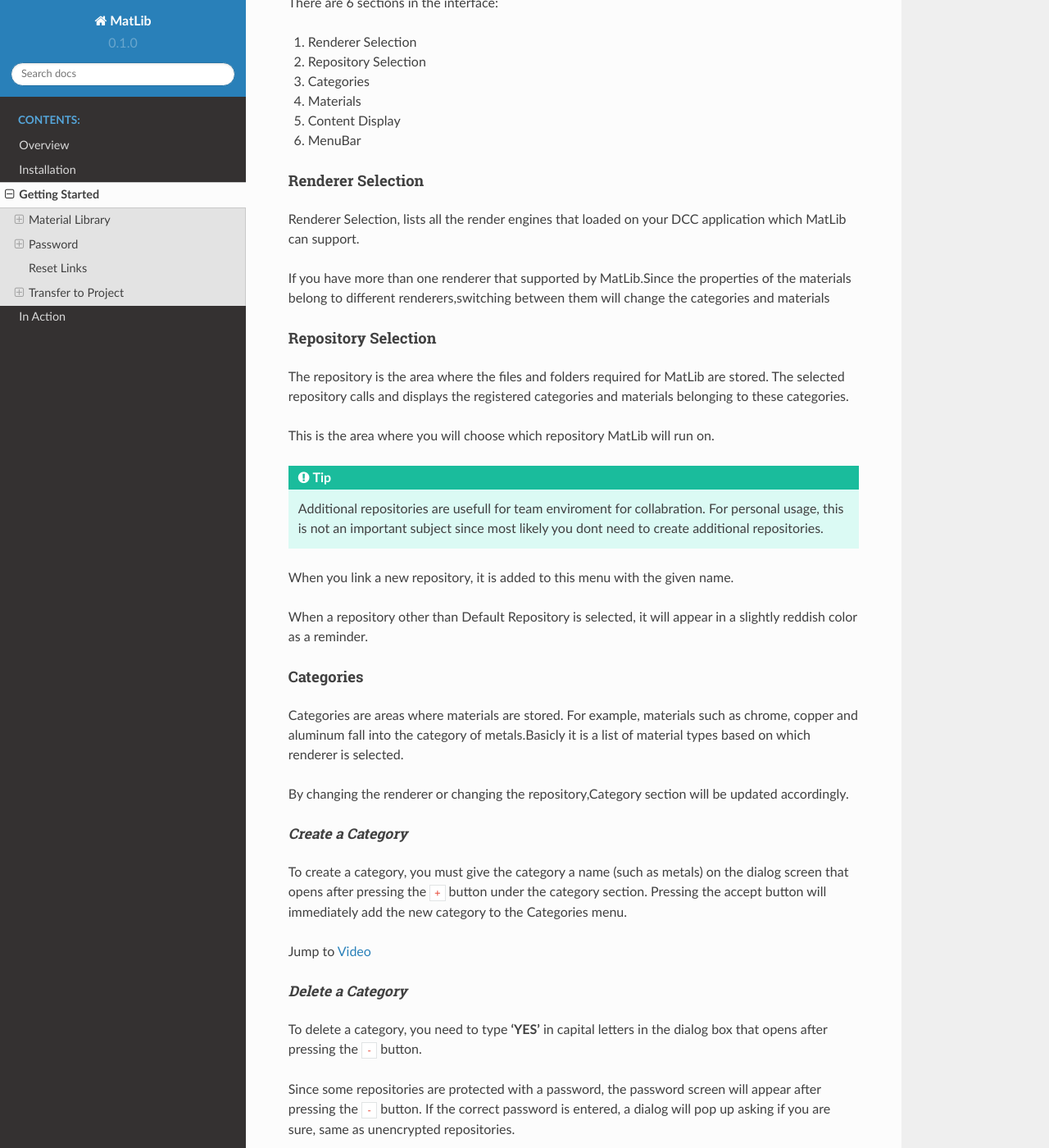
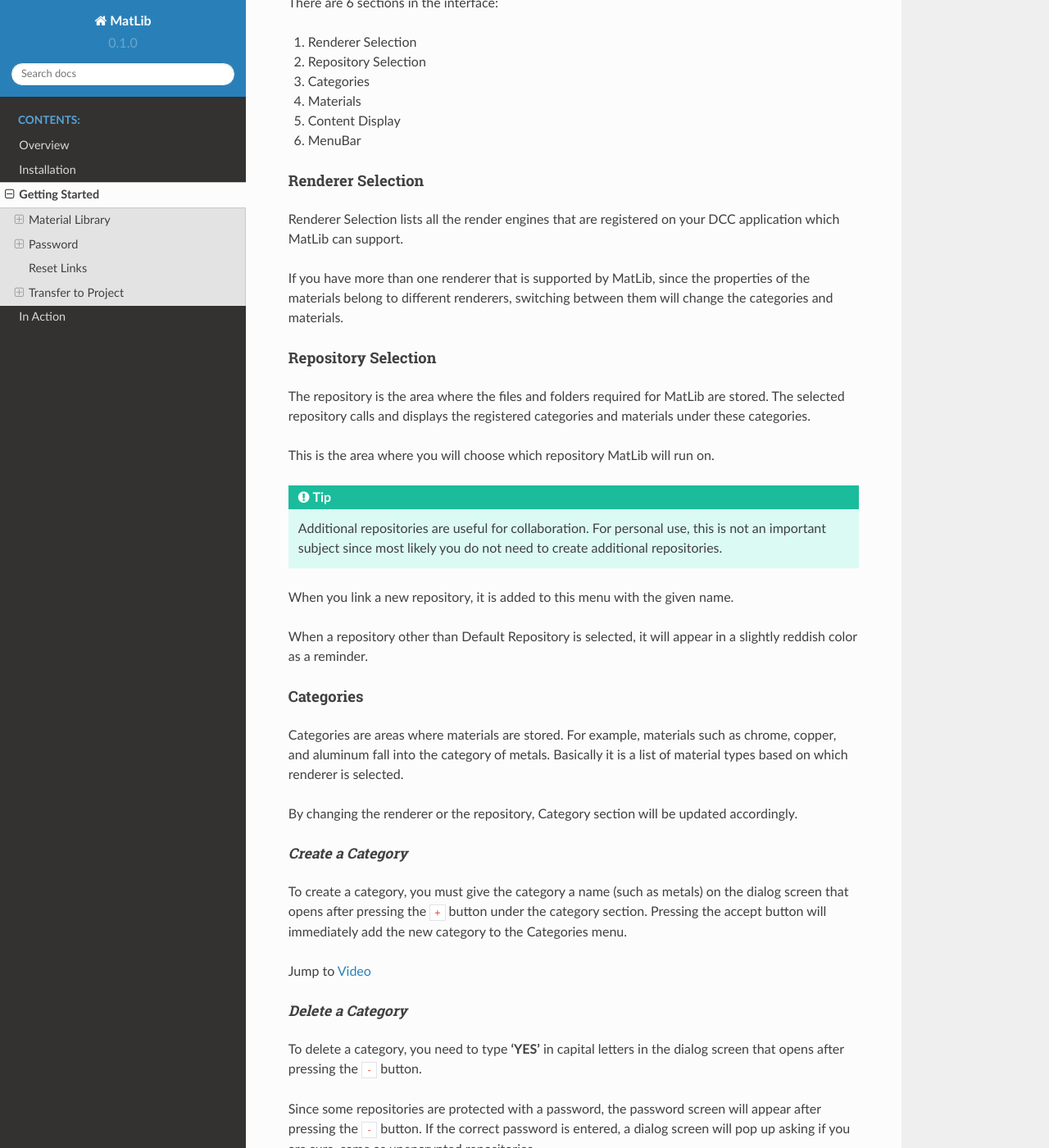
Before and after one commit to erdemirci/MatLib, a Sphinx documentation site: the page built from docs/source/getting_started.rst, in a window 1280 px wide and 1400 px high, scrolled down 1725 px. Shown: the whole window at 82% size. Built offline with Sphinx 7.4.7 and the Read the Docs theme 2.0.0, drawn with Linux system fonts in a browser that asks for light colours; some of the changed text lies outside the part shown.

Commit message:
Update getting_started.rst

```diff
--- a/docs/source/getting_started.rst
+++ b/docs/source/getting_started.rst
@@ -1,7 +1,7 @@
 Getting Started
 ++++
 
-Lets go over the Icons and their functions in the MatLib shelf.
+Let's go over the Icons and their functions in the MatLib shelf.
 
 .. image:: /images/shelf_icons.png
 
@@ -42,19 +42,19 @@
 Renderer Selection
 ____
 
-Renderer Selection, lists all the render engines that loaded on your DCC application which MatLib can support.
+Renderer Selection lists all the render engines that are registered on your DCC application which MatLib can support.
 
-If you have more than one renderer that supported by MatLib.Since the properties of the materials belong to different renderers,switching between them will change the categories and materials
+If you have more than one renderer that is supported by MatLib, since the properties of the materials belong to different renderers, switching between them will change the categories and materials.
 
 Repository Selection
 ____
 
-The repository is the area where the files and folders required for MatLib are stored. The selected repository calls and displays the registered categories and materials belonging to these categories.
+The repository is the area where the files and folders required for MatLib are stored. The selected repository calls and displays the registered categories and materials under these categories.
 
 This is the area where you will choose which repository MatLib will run on.
 
-.. tip:: Additional repositories are usefull for team enviroment for collabration.
-         For personal usage, this is not an important subject since most likely you dont need to create additional repositories.
+.. tip:: Additional repositories are useful for collaboration.
+         For personal use, this is not an important subject since most likely you do not need to create additional repositories.
 
 
 When you link a new repository, it is added to this menu with the given name.
@@ -65,9 +65,9 @@
 Categories
 ____
 
-Categories are areas where materials are stored. For example, materials such as chrome, copper and aluminum fall into the category of metals.Basicly it is a list of material types based on which renderer is selected.
+Categories are areas where materials are stored. For example, materials such as chrome, copper, and aluminum fall into the category of metals. Basically it is a list of material types based on which renderer is selected.
 
-By changing the renderer or changing the repository,Category section will be updated accordingly.
+By changing the renderer or the repository, Category section will be updated accordingly.
 
 
 *Create a Category*
@@ -81,9 +81,9 @@
 *Delete a Category*
 ~~~~
 
-To delete a category, you need to type **'YES'** in capital letters in the dialog box that opens after pressing the ``-`` button.
+To delete a category, you need to type **'YES'** in capital letters in the dialog screen that opens after pressing the ``-`` button.
 
-Since some repositories are protected with a password, the password screen will appear after pressing the ``-`` button. If the correct password is entered, a dialog will pop up asking if you are sure, same as unencrypted repositories.
+Since some repositories are protected with a password, the password screen will appear after pressing the ``-`` button. If the correct password is entered, a dialog screen will pop up asking if you are sure, same as unencrypted repositories.
 
 .. image:: /images/password_protect.jpg
 
@@ -102,7 +102,7 @@
 *Add a Material*
 ~~~~
 
-To add material, first make sure that the render engine is set to the same as the render selection.
+To add a material, first make sure that the render engine is the same as the "Renderer Selection".
 
 After choosing the right render engine, enter the desired aspect ratio in the render settings. This ratio is important for the size of the icon to be used for the material.
 
@@ -111,30 +111,30 @@
 Render the material with Maya’s native renderview.
 
 .. warning::
-   Do not try to render with render engine's own frame buffer.Since not all of the render engines have Python support for frame buffer, current version of MatLib only works with Maya's native frame buffer.
+   Do not try to render with render engine's own frame buffer. Since not all of the render engines have Python support for frame buffer, current version of MatLib only works with Maya's native frame buffer.
 
-When the rendering is completed, select the Shading Group (SG) node of the material from *Hypershade* or *NodeEditor* and click the ``Add Material to Category`` button in MatLib. Pressing this button will open up a new dialog box and ask you to fill in the material name and description.
+When the rendering is complete, select the Shading Group (SG) node of the material from *Hypershade* or *NodeEditor* and click the ``Add Material to Category`` button in MatLib. Pressing this button will open up a new dialog screen and ask you to fill in the material name and description.
 
 .. image:: /images/ShadingGroup.jpg
 
 .. tip::
-   In Maya, all materials come with a shading group attached to it.It holds information such as the lights that illuminate the material, the object that uses this        material, and what kind of material has been added to it.
+   In Maya, all materials come with a shading group attached to it. It holds information such as the lights that illuminate the material, the object that uses this        material, and what kind of material has been added to shading group.
 
    More info: https://knowledge.autodesk.com/support/maya/learn-explore/caas/CloudHelp/cloudhelp/2016/ENU/Maya/files/GUID-AFA1881C-B5F4-4514-ADC6-A166CA25558D-htm.html
 
 
-*The material name* is the label of the material that will be included in the material icon. This is also important for the search bar.
+The *material name* is the label of the material that will be included in the material icon. This is also important for the search bar.
 
-*The description* is, where you can put some notes about the material.
+The *description* is, where you can put some notes about the material.
 
-It is possible to change the description later on from the edit tab.It does not have to be filled.
+It is possible to change the *description* later on from the Edit tab. It does not have to be filled.
 
 Jump to :ref:`Video <qjAddMat>`
 
 *Delete a Material*
 ~~~~
 
-After selecting the material to be deleted from the MatLib window, click the ``Delete Material from Category`` button at the bottom left. As with deleting a category, typing **'YES'** in capital letters at a dialog asking if you are sure, will delete this material.
+After selecting the material to be deleted from the MatLib window, click the ``Delete Material from Category`` button at the bottom left. As with deleting a category, typing **'YES'** in capital letters at the dialog screen asking if you are sure, will delete this material.
 
 If the repository is protected by a password, you must first enter the password correctly in the window that appears.
 
@@ -182,7 +182,7 @@
 .. image:: /images/matlib_textureinfo.jpg
 
 .. warning::
-   If the material has .EXR or .HDR texture formats,it fails to display them on the texture info tab.
+   If the material has .EXR or .HDR texture formats, it fails to display them on the texture info tab.
 
 
 Jump to Texture and Material planels :ref:`Video <qjInfoPanels>`
@@ -190,7 +190,7 @@
 *Material Info*
 ~~~~
 
-Displays the material attributes of the selected material. The user can choose which of these attributes to display by clicking the Material Config button on the Edit tab.
+The material attributes of the selected material are displayed. The user can choose which of these attributes to display by clicking the ``Material Config`` button on the Edit tab.
 
 .. image:: /images/matlib_materialinfo.jpg
 
@@ -241,11 +241,11 @@
 
 **Material Info Config.**
 
-``Material Info Config`` button, opens up a window where you can select which parameter and its value will be displayed on the Material Info Tab.
+``Material Info Config`` button opens up a window where you can select which parameter and its value will be displayed on the Material Info Tab.
 
 .. image:: /images/matlib_materialconfiginfo.jpg
 
-The menu at the top of the window contains the supported material types.The parameters of each material are listed just below.
+The menu at the top of the window contains the supported material types. The parameters of each material are listed just below.
 The parameters you will mark here will be reflected in the material information tab when the ``Save Changes`` button below is pressed.
 
 MenuBar
@@ -262,17 +262,17 @@
 
 **Create Repository**
 
-It is used to create a new repository outside of the existing one.
+This button is used to create a new repository outside of the existing one.
 
-It prompts for a password (It is more likely a warning question whether the user has taken any conscious action.) to avoid creating a repository carelessly by the user.
+It prompts for a password to avoid creating a repository carelessly by the user.
 
-After the password screen, a folder dialog window will pop up and ask you to locate the new repository to be created. After choosing the location, a new dialog window will open.This dialog asks for a name for the repository which will be displayed by the given name on the MatLib window, and a password.
+After the password screen, a folder dialog screen will pop up and ask you for a location the new repository to be created. After choosing the location, it will ask for a repository name to be displayed on the MatLib window, and a password.
 
-Unlike the general password that we use for creating and deleting repositories, this can be set by the user if prefered.
+Unlike the general password that is used for creation and deletion of repositories, this can be set by the user if preferred.
 
 .. image:: /images/matlib_createrepository.jpg
 
-Password protected repositories will ask for a password when eiher deleting category or a material.
+Password protected repositories will ask for a password when deleting a category or material.
 
 Jump to Create and Link Repository :ref:`Video <qjCLRepo>`
 
```
Also changed, not shown: other parts of docs/source/getting_started.rst (+7 -7 lines).
